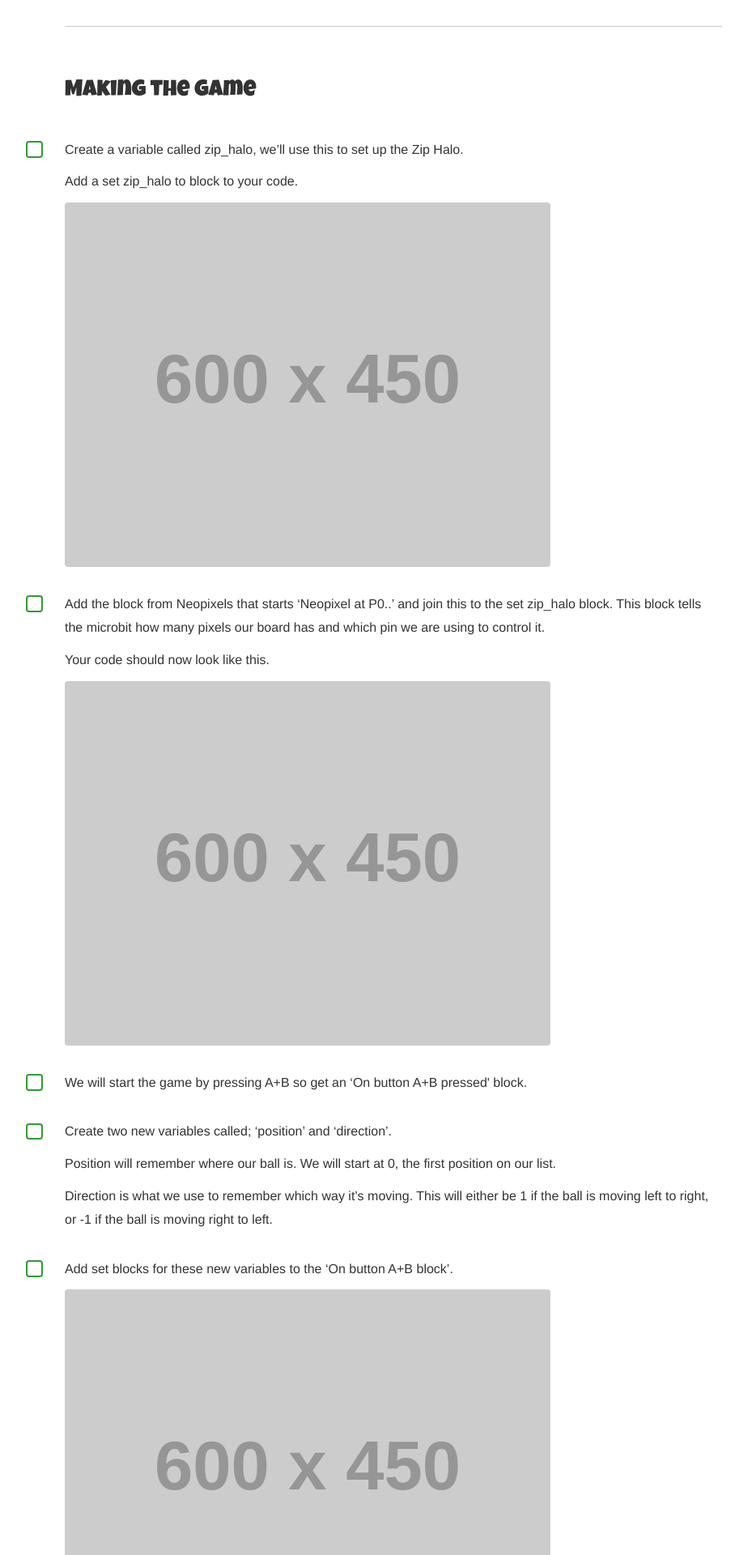
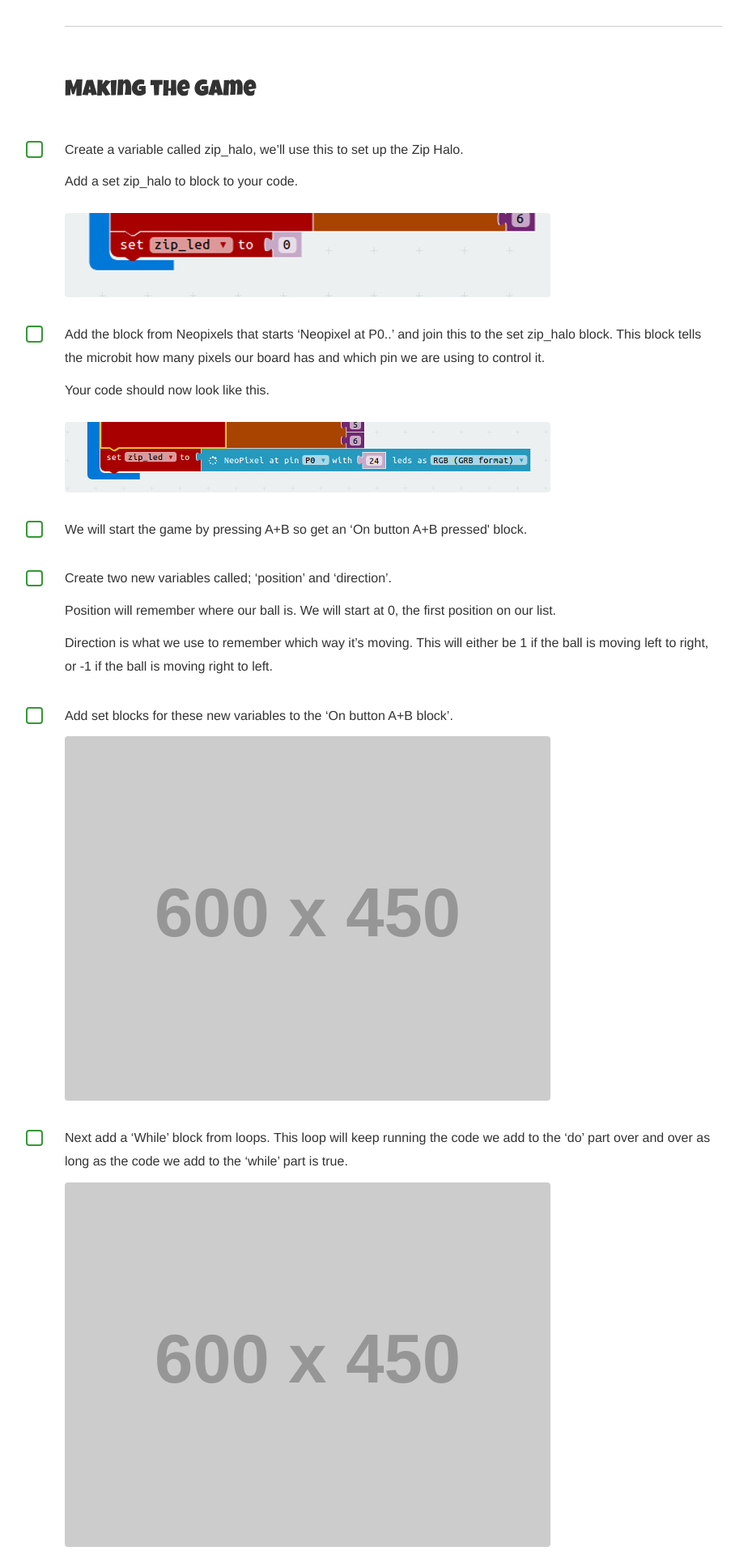
Before and after one commit to liverpoolcodeclub/liverpoolcodeclub.github.io, a Jekyll site: the page built from projects/juggler/index.html, in a window 1280 px wide. Shown: the part 2813-4733 px from the top of the page at 81% size, without its empty margins (154-1062 px from the left). Built offline with Jekyll 4.4.1, drawn with Linux system fonts in a browser that asks for light colours.

Commit message:
Edit Juggler project

```diff
--- a/projects/juggler/index.html
+++ b/projects/juggler/index.html
@@ -58,12 +58,12 @@ authors: >
 <div class="project-steps__step">
     <p>Create a variable called zip_halo, we’ll use this to set up the Zip Halo.</p>
     <p>Add a set zip_halo to block to your code.</p>
-    <img src="http://via.placeholder.com/600x450" width="600" height="300" alt="" style="margin: 0">
+    <img src="step-002.jpg" width="600" height="104" alt="">
 </div>
 <div class="project-steps__step">
     <p>Add the block from Neopixels that starts ‘Neopixel at P0..’ and join this to the set zip_halo block. This block tells the microbit how many pixels our board has and which pin we are using to control it.</p>
     <p>Your code should now look like this.</p>
-    <img src="http://via.placeholder.com/600x450" width="600" height="300" alt="" style="margin: 0">
+    <img src="step-003.jpg" width="600" height="87" alt="">
 </div>
 <div class="project-steps__step">
     <p>We will start the game by pressing A+B so get an ‘On button A+B pressed' block.</p>
```
Also changed, not shown: projects/juggler/step-002.jpg (added), projects/juggler/step-003.jpg (added).
